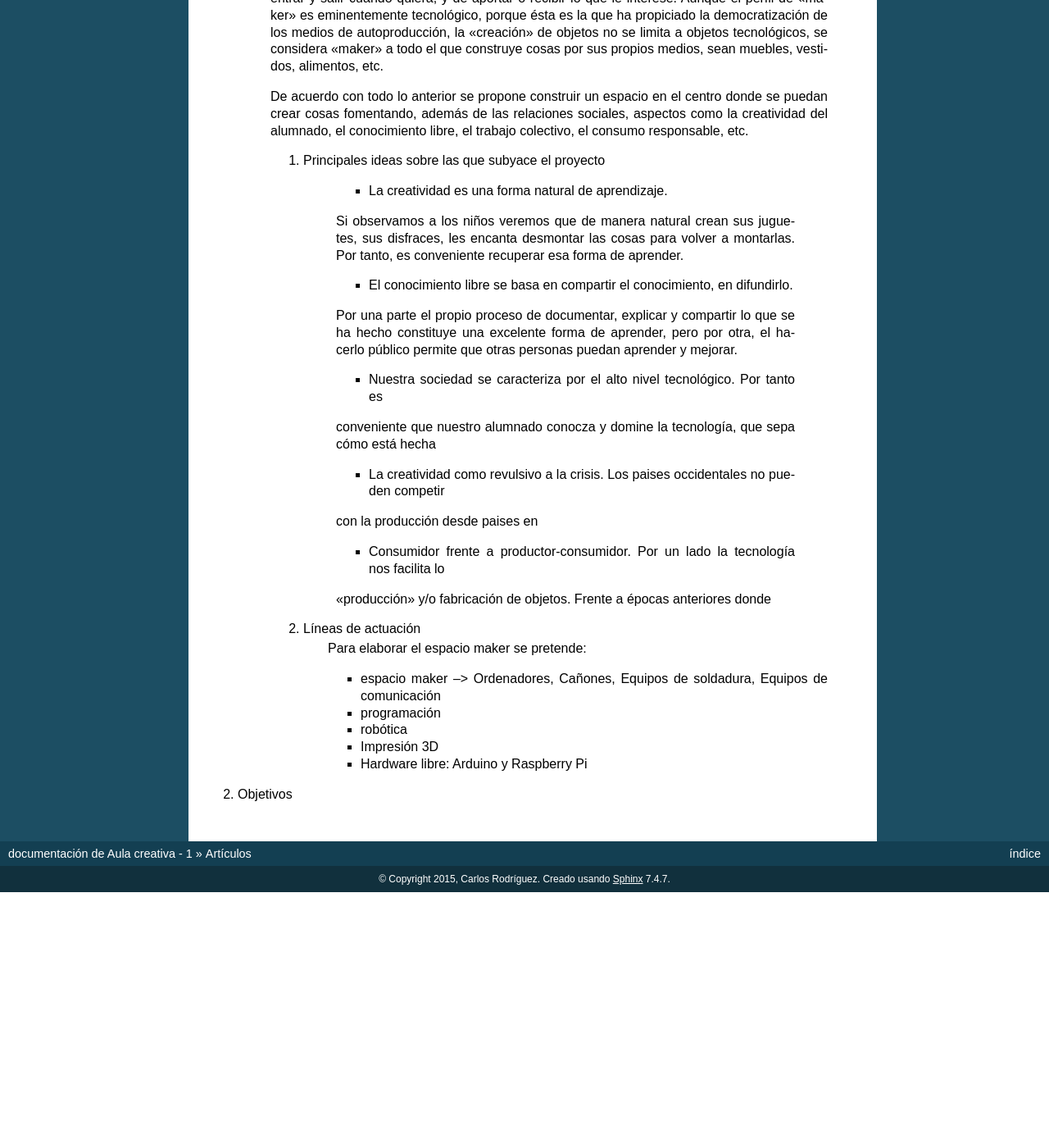
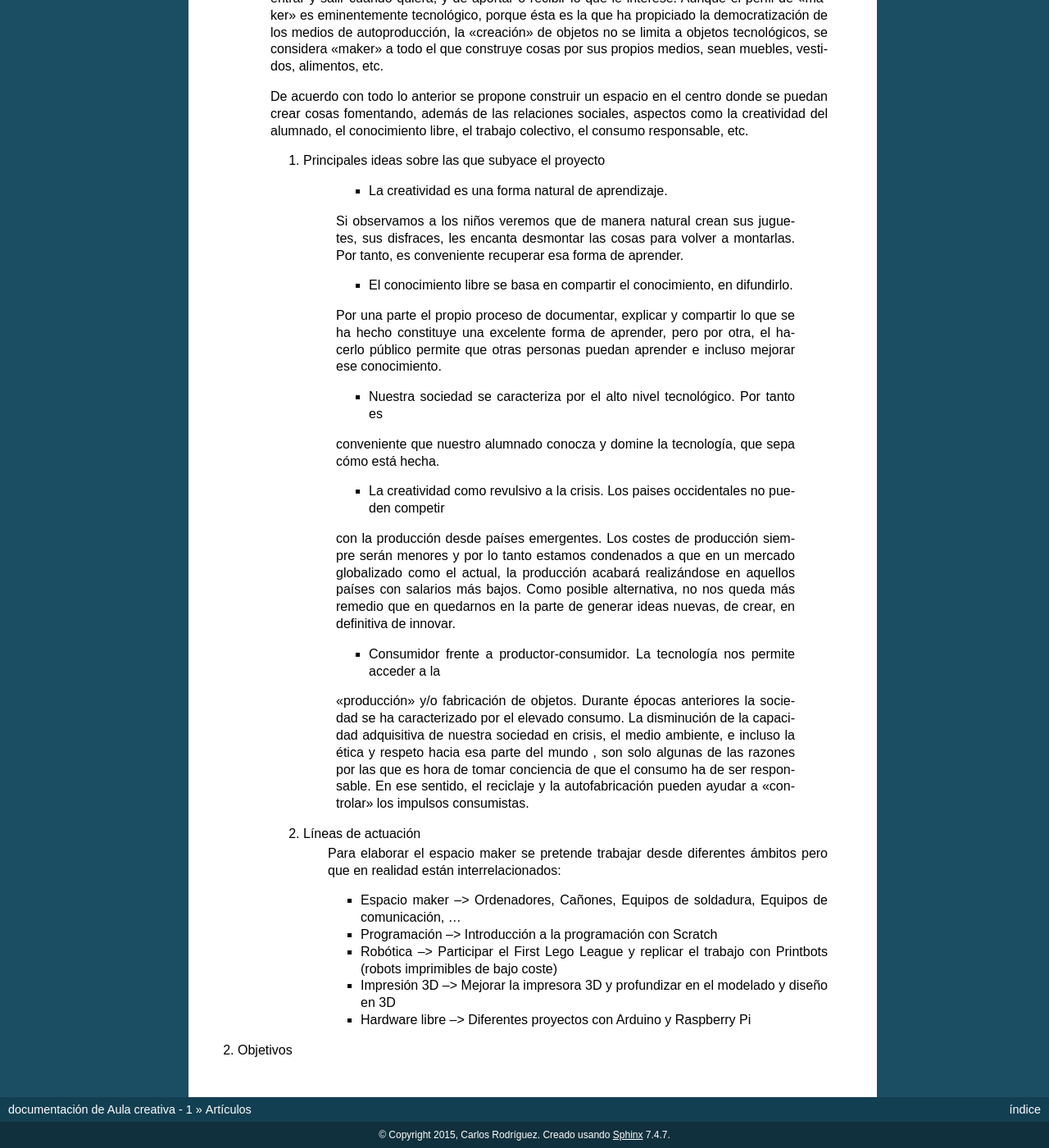
Before and after one commit to es3a10/aula_creativa, a Sphinx documentation site: the page built from docs/articulos.rst, in a window 1280 px wide and 1400 px high, scrolled down 657 px. Shown: the whole window at 82% size. Built offline with Sphinx 7.4.7, drawn with Linux system fonts in a browser that asks for light colours; before the commit the page ends 1745 px from its top, so only the background shows below that.

Commit message:
Update articulos.rst

```diff
--- a/docs/articulos.rst
+++ b/docs/articulos.rst
@@ -53,29 +53,40 @@ Abril, 2015
 		- El conocimiento libre se basa en compartir el conocimiento, en difundirlo.
 		Por una parte el propio proceso de documentar, explicar y compartir lo que se ha hecho
 		constituye una excelente forma de aprender, pero por otra, el hacerlo público permite que
-		otras personas puedan aprender y mejorar.
+		otras personas puedan aprender e incluso mejorar ese conocimiento.
 
 		- Nuestra sociedad se caracteriza por el alto nivel tecnológico. Por tanto es
 		conveniente que nuestro alumnado conocza y domine la tecnología, que sepa cómo está
-		hecha
+		hecha.
 
 		- La creatividad como revulsivo a la crisis. Los paises occidentales no pueden competir
-		con la producción desde paises en
+		con la producción desde países emergentes. Los costes de producción siempre serán menores
+		y por lo tanto estamos condenados a que en un mercado globalizado como el actual, la
+		producción acabará realizándose en aquellos países con salarios más bajos. Como posible
+		alternativa, no nos queda más remedio que en quedarnos en la parte de generar ideas nuevas,
+		de crear, en definitiva de innovar.
 
-		- Consumidor frente a productor-consumidor. Por un lado la tecnología nos facilita lo
-		"producción" y/o fabricación de objetos. Frente a épocas anteriores donde
+		- Consumidor frente a productor-consumidor. La tecnología nos permite acceder a la
+		"producción" y/o fabricación de objetos. Durante épocas anteriores la sociedad
+		se ha caracterizado por el elevado consumo. La disminución de la capacidad adquisitiva
+		de nuestra sociedad en crisis, el medio ambiente, e incluso la ética y respeto hacia esa parte
+		del mundo
+		, son solo algunas de las razones por las que es hora de tomar conciencia de que el consumo ha
+		de ser responsable. En ese sentido, el reciclaje y
+		la autofabricación pueden ayudar a "controlar" los impulsos consumistas.
 
 	#. Líneas de actuación
-		Para elaborar el espacio maker se pretende:
+		Para elaborar el espacio maker se pretende trabajar desde diferentes ámbitos pero que
+		en realidad están interrelacionados:
 
-		- espacio maker --> Ordenadores, Cañones, Equipos de soldadura, Equipos de comunicación
+		- Espacio maker --> Ordenadores, Cañones, Equipos de soldadura, Equipos de comunicación, ...
 
-		- programación
+		- Programación --> Introducción a la programación con Scratch
 
-		- robótica
+		- Robótica --> Participar el First Lego League y replicar el trabajo con Printbots (robots imprimibles de bajo coste)
 
-		- Impresión 3D
+		- Impresión 3D --> Mejorar la impresora 3D y profundizar en el modelado y diseño en 3D
 
-		- Hardware libre: Arduino y Raspberry Pi
+		- Hardware libre --> Diferentes proyectos con Arduino y Raspberry Pi
 
 #. Objetivos
```
